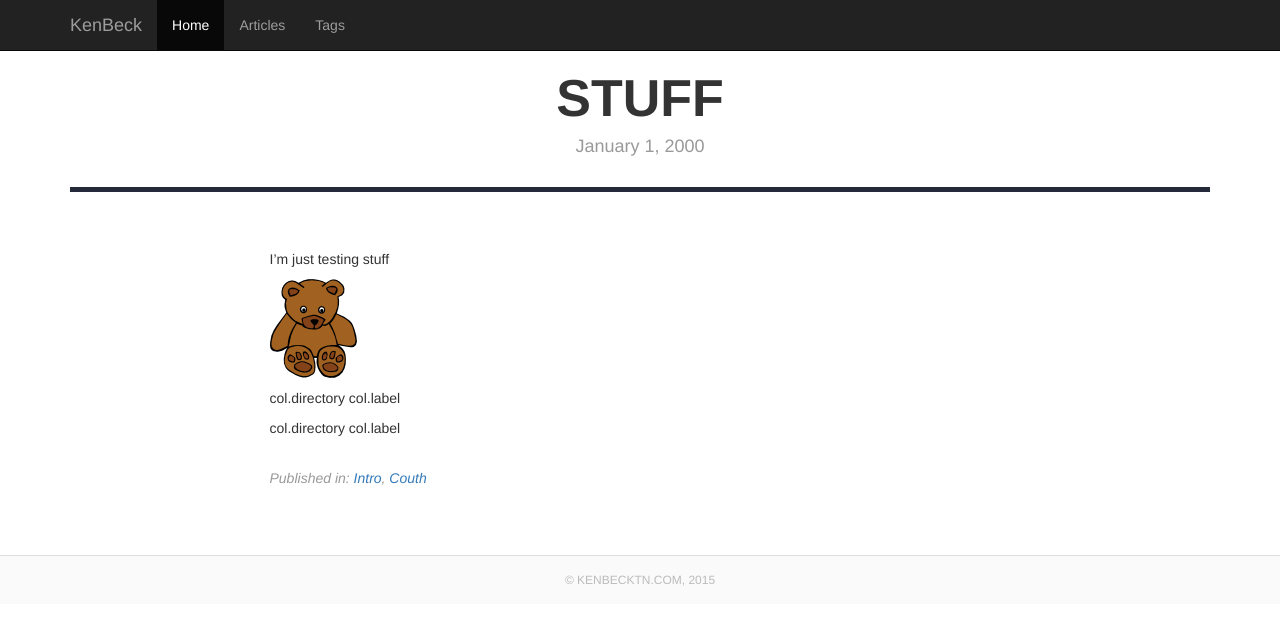
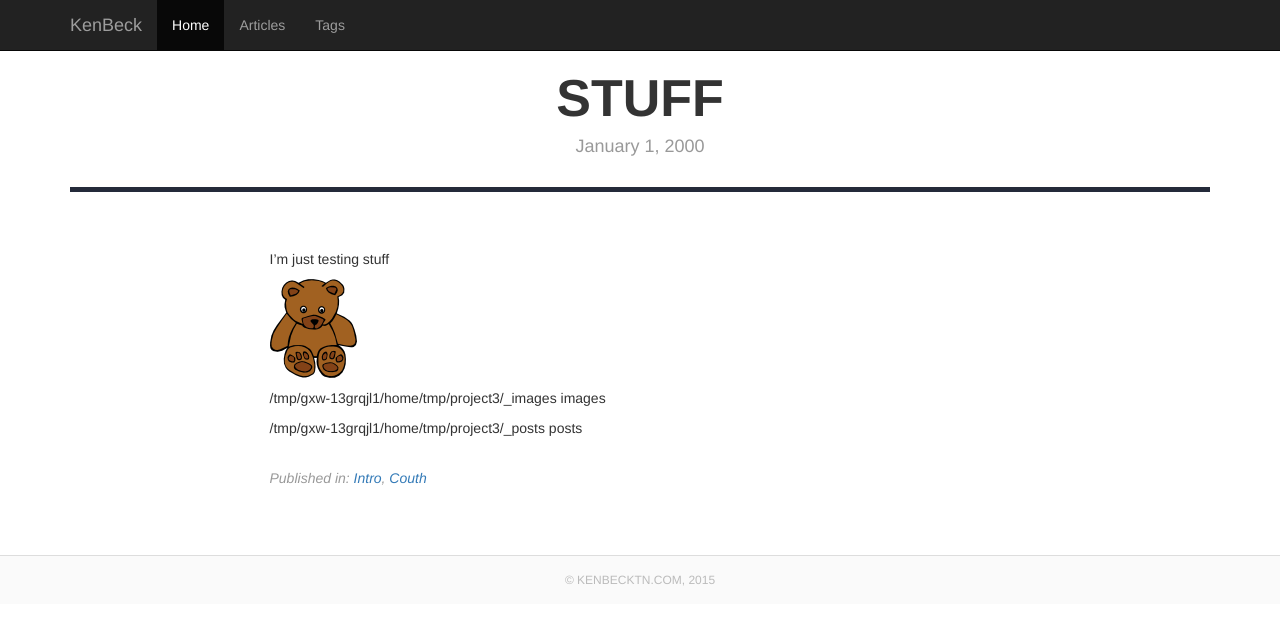
Before and after one commit to couthcommander/couthcommander.github.io, a Jekyll site: the page built from _posts/2015-01-05-intro.md, in a window 1280 px wide. Shown: the top 625 px of the page. Built offline with Jekyll 4.4.1, drawn with Linux system fonts in a browser that asks for light colours.

Commit message:
Update 2015-01-05-intro.md

```diff
--- a/_posts/2015-01-05-intro.md
+++ b/_posts/2015-01-05-intro.md
@@ -14,6 +14,6 @@ I'm just testing stuff
 {% endfor %}
 
 {% for col in site.collections %}
-  col.directory
-  col.label
+  {{ col.directory }}
+  {{ col.label }}
 {% endfor %}
```
